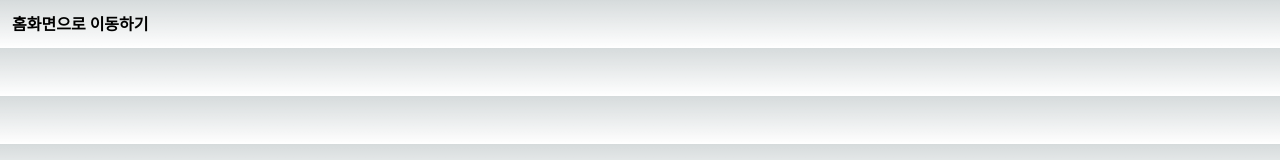
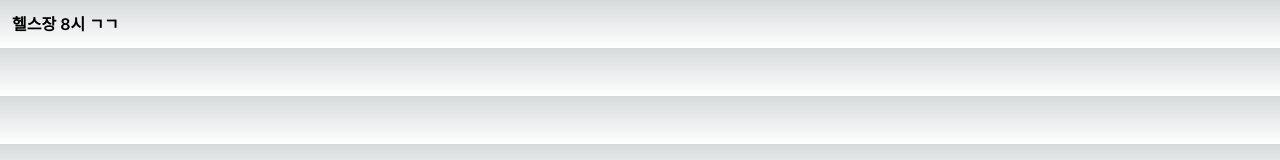
Before and after one commit to lolrecordproject/front, a Next.js app in the folder lck_pro/: page / in a window 1280 px wide. Shown: the top 160 px of the page. Built offline with nearby package versions, Linux system fonts and the light colour scheme.

Commit message:
feature : homebutton

```diff
--- a/lck_pro/app/(main)/home/page.tsx
+++ b/lck_pro/app/(main)/home/page.tsx
@@ -2,7 +2,7 @@
   return (
     <div>
       <div className="w-[90%] mx-auto">
-        <div className="w-[30%] mx-auto">안녕하세요</div>
+        <div className="w-[30%] mx-auto">똥먹어라</div>
       </div>
     </div>
   );
--- a/lck_pro/app/page.tsx
+++ b/lck_pro/app/page.tsx
@@ -11,7 +11,7 @@
                     font-semibold
                     "
         >
-          홈화면으로 이동하기
+          헬스장 8시 ㄱㄱ
         </div>
       </Link>
     </div>
```
